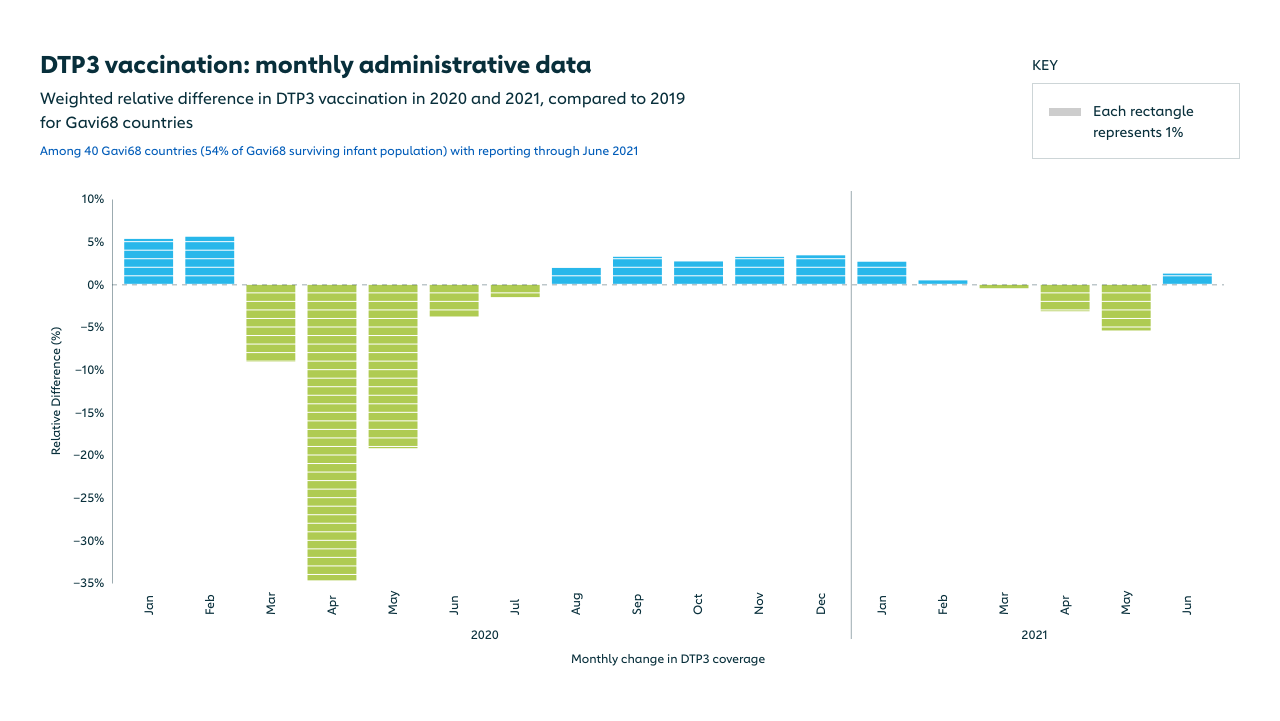
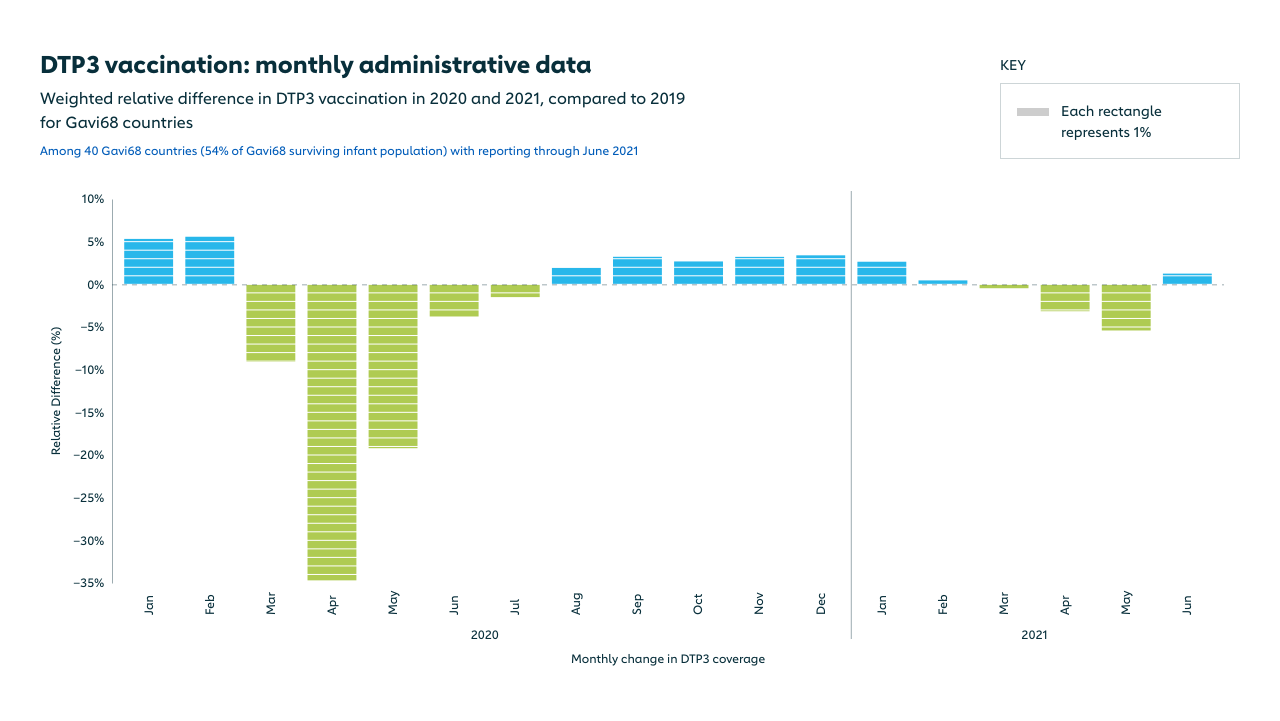
Before and after one commit to Zhenmao/Gavi-WUENIC, a plain HTML site: page vis-dtp3-vaccinated/index.html in a window 1280 px wide. Shown: the top 721 px of the page. Drawn offline with nearby package versions, Linux system fonts and the light colour scheme.

Commit message:
Update bar chart key

```diff
--- a/vis-dtp3-vaccinated/css/vis.css
+++ b/vis-dtp3-vaccinated/css/vis.css
@@ -103,6 +103,10 @@
 }
 
 /* Key */
+.vis .vis-key + .vis-card {
+  width: 240px;
+}
+
 .vis .legend-item {
   display: flex;
   align-items: baseline;
@@ -212,7 +216,13 @@
 
 /* Bar */
 .vis .vis-bar-chart-key {
-  margin-top: auto;
-  margin-left: auto;
-  align-self: flex-end;
+  margin-top: 1rem;
 }
+
+@media (min-width: 960px) {
+  .vis .vis-bar-chart-key {
+    margin-top: auto;
+    margin-left: auto;
+    align-self: flex-end;
+  }
+}
```
